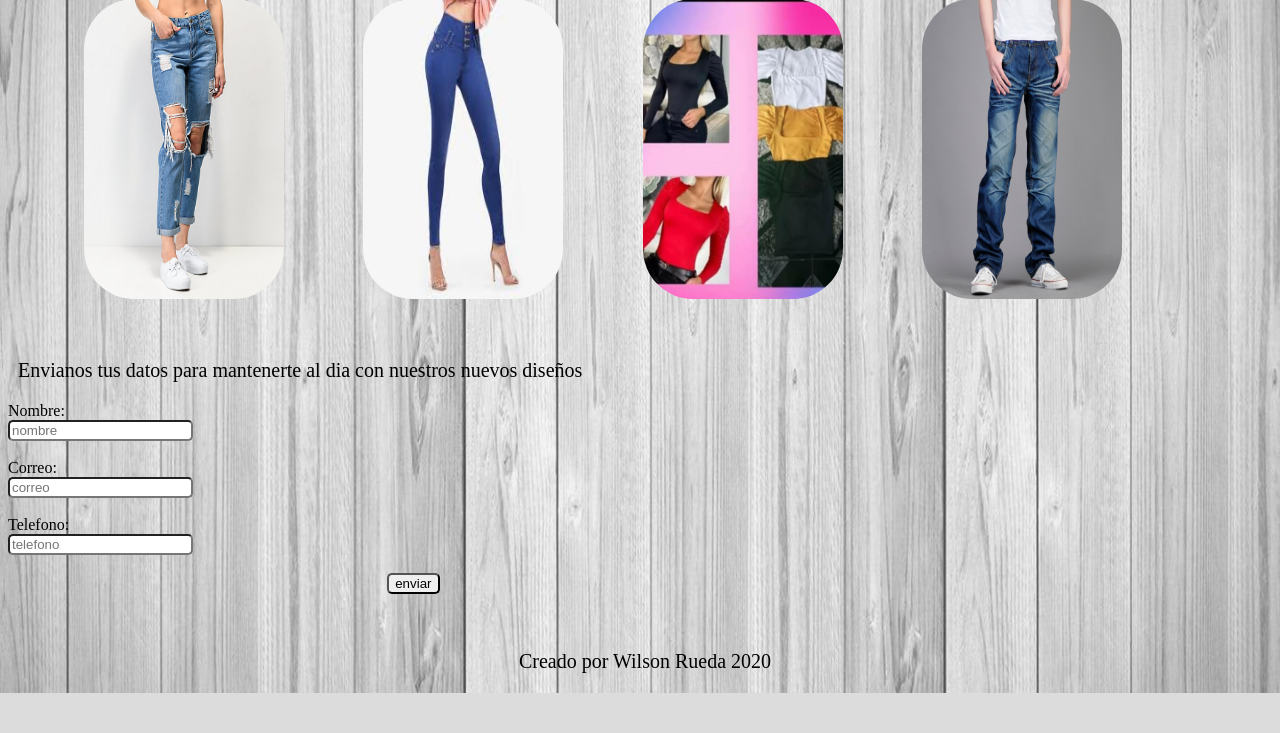
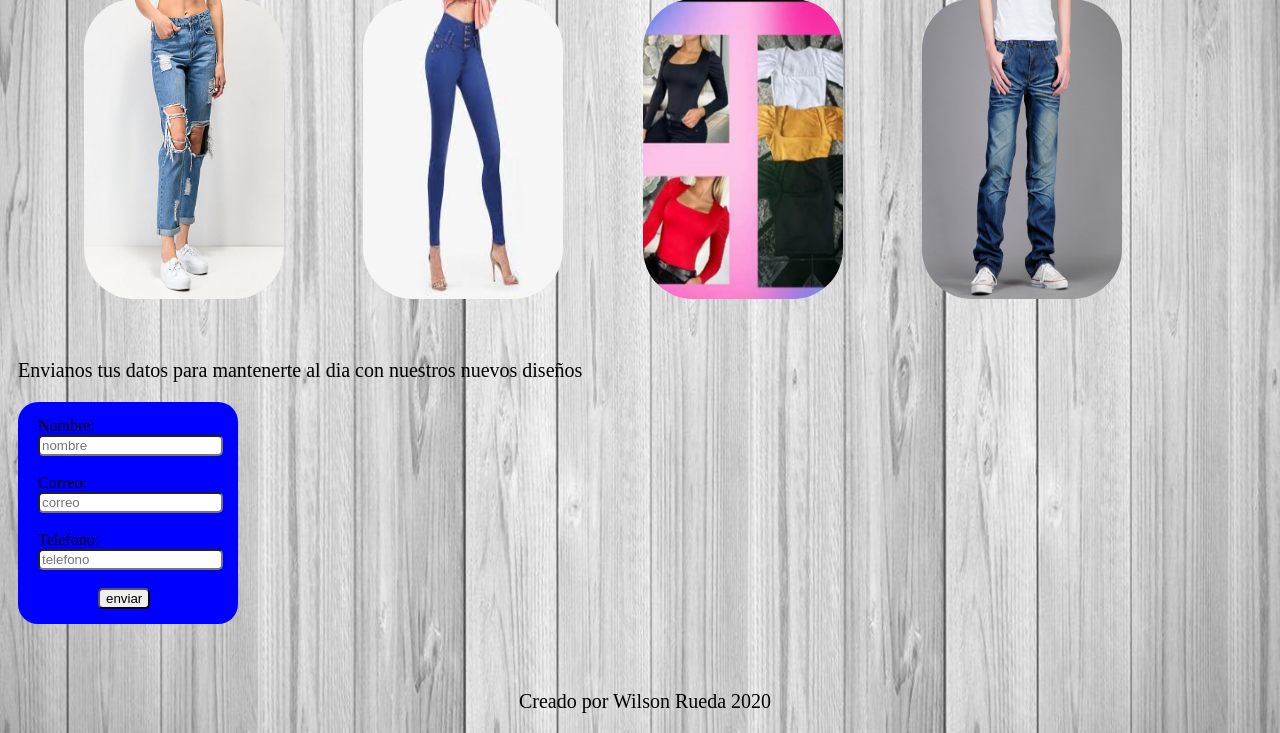
Before and after one commit to creator-krixus/pagina-Girlesa, a PHP site: page / in a window 1280 px wide. Shown: the part 338-1071 px from the top of the page. Before the commit the page ends 1031 px from the top, so only its background shows below. Run offline with PHP 8.4, Linux system fonts and the light colour scheme; some libraries are stand-ins or nearby versions.

Commit message:
cambio en estilod css

```diff
--- a/css/estilos.css
+++ b/css/estilos.css
@@ -58,7 +58,7 @@ form input {
     border-radius: 5px;
     box-shadow:black;
 }
-div .form{
+.form{
     position: relative;
     padding-left: 20px;
     padding-top: 15px;
--- a/index.html
+++ b/index.html
@@ -67,7 +67,7 @@
 
           <p class="Datos">Envianos tus datos para mantenerte al dia con nuestros nuevos diseños</p>
 
-               <div class="for">
+               <div class="form">
 
                     <form action="./logica/insertar.php" method="POST">
 
```
